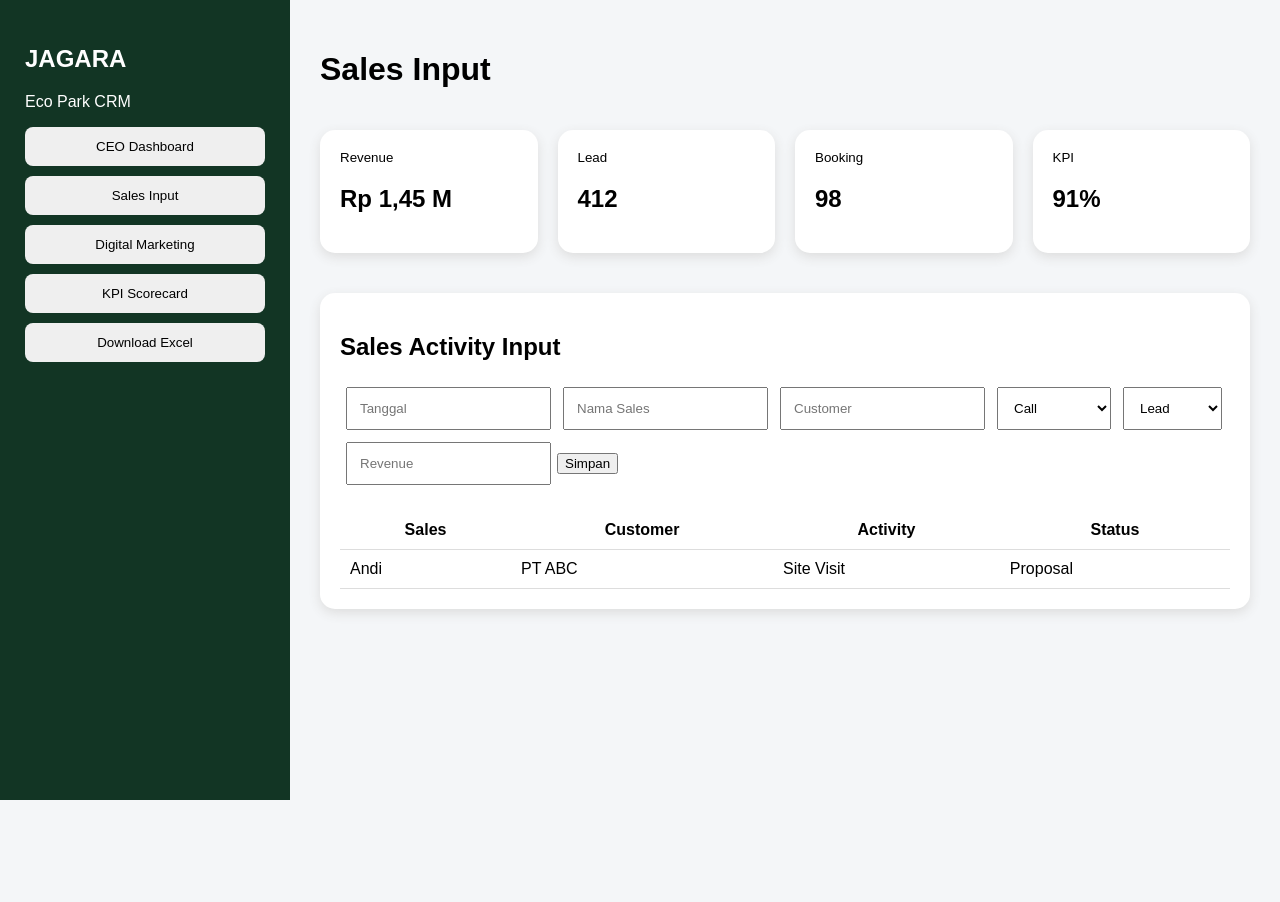
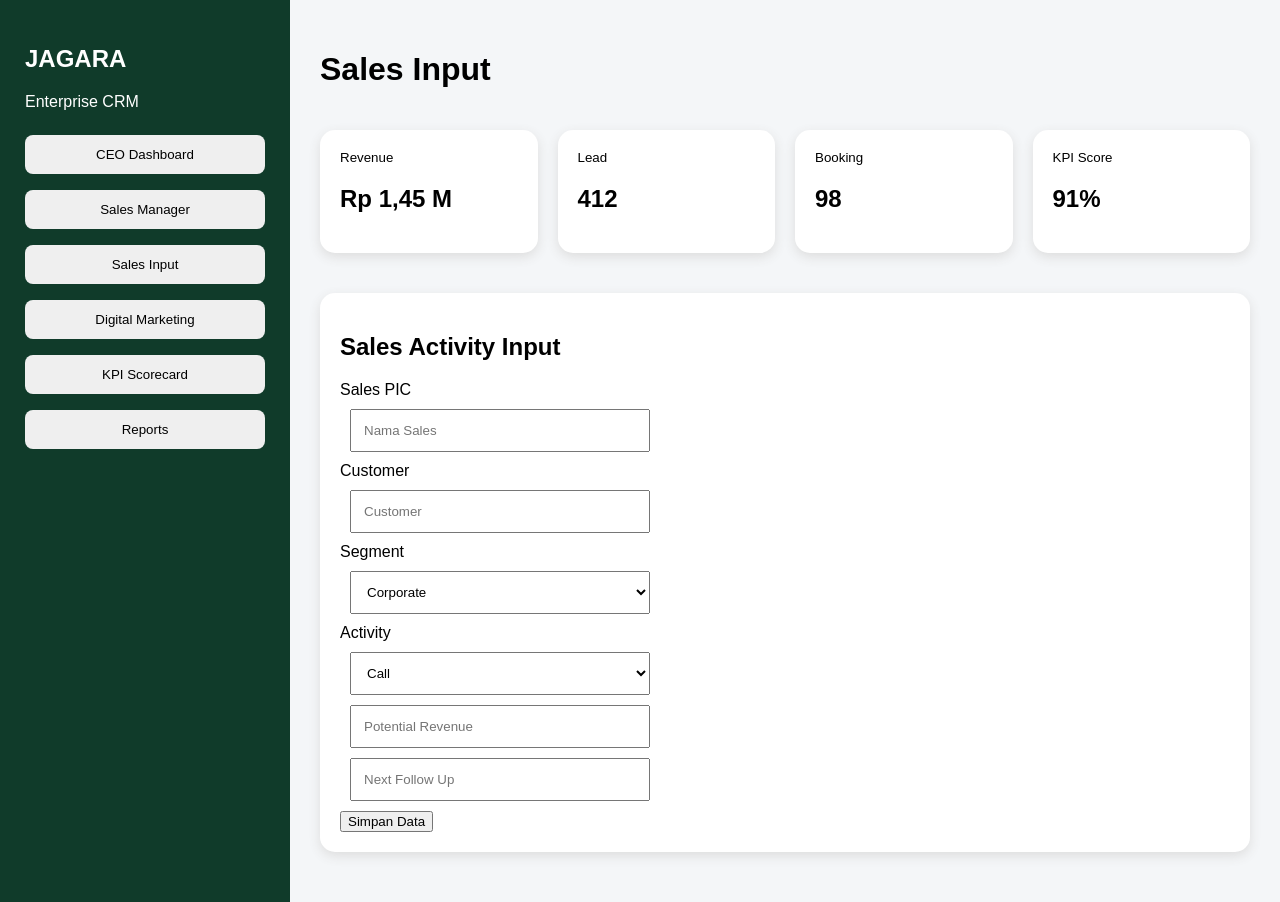
Before and after one commit to warungkitasemua21-cyber/fghr, a React (Vite) app: page / in a window 1280 px wide. Both pictures are taken after a click on the button "Sales Input". Before the commit the page ends 800 px from the top, so only its background shows below. Built offline with nearby package versions, Linux system fonts and the light colour scheme.

Commit message:
Add files via upload

```diff
--- a/package.json
+++ b/package.json
@@ -1,6 +1,6 @@
 {
-  "name":"jagara-eco-park-crm-v13",
-  "version":"13.0.0",
+"name":"jagara-eco-park-crm-v14",
+"version":"14.0.0",
 "scripts":{"dev":"vite","build":"vite build"},
 "dependencies":{
 "react":"latest",
--- a/src/main.jsx
+++ b/src/main.jsx
@@ -1,76 +1,47 @@
-import React,{useState} from "react";
-import {createRoot} from "react-dom/client";
-import {LineChart,Line,BarChart,Bar,XAxis,YAxis,Tooltip,ResponsiveContainer} from "recharts";
-import * as XLSX from "xlsx";
-import "./style.css";
-
-const sample=[
-{date:"02-09-2026",sales:"Andi",customer:"PT ABC",activity:"Site Visit",status:"Proposal",revenue:20000000}
-];
+import React,{useState} from 'react';
+import {createRoot} from 'react-dom/client';
+import './style.css';
 
 function App(){
 
-const [salesData,setSalesData]=useState(sample);
-const [menu,setMenu]=useState("CEO Dashboard");
-
-const [form,setForm]=useState({
-date:"",sales:"",customer:"",activity:"Follow Up",status:"Lead",revenue:""
-});
-
-function save(){
-setSalesData([...salesData,{...form,revenue:Number(form.revenue)}]);
-}
-
-function exportExcel(){
-const ws=XLSX.utils.json_to_sheet(salesData);
-const wb=XLSX.utils.book_new();
-XLSX.utils.book_append_sheet(wb,ws,"Sales Activity");
-XLSX.writeFile(wb,"Jagara_Sales_Report.xlsx");
-}
+const [page,setPage]=useState("CEO Dashboard");
 
 return <div className="layout">
 
 <aside>
 <h1>JAGARA</h1>
-<p>Eco Park CRM</p>
+<p>Enterprise CRM</p>
 
-<button onClick={()=>setMenu("CEO Dashboard")}>CEO Dashboard</button>
-<button onClick={()=>setMenu("Sales Input")}>Sales Input</button>
-<button onClick={()=>setMenu("Digital Marketing")}>Digital Marketing</button>
-<button onClick={()=>setMenu("KPI Scorecard")}>KPI Scorecard</button>
-<button onClick={exportExcel}>Download Excel</button>
-
+{[
+"CEO Dashboard",
+"Sales Manager",
+"Sales Input",
+"Digital Marketing",
+"KPI Scorecard",
+"Reports"
+].map(x=>
+<button onClick={()=>setPage(x)}>{x}</button>
+)}
 </aside>
 
 <main>
-<h1>{menu}</h1>
+<h1>{page}</h1>
 
 <div className="cards">
 <Card t="Revenue" v="Rp 1,45 M"/>
 <Card t="Lead" v="412"/>
 <Card t="Booking" v="98"/>
-<Card t="KPI" v="91%"/>
+<Card t="KPI Score" v="91%"/>
 </div>
 
-{menu==="CEO Dashboard" &&
-<div className="panel">
-<h2>Sales Trend</h2>
-<ResponsiveContainer height={250}>
-<LineChart data={[{m:"Jan",v:50},{m:"Feb",v:80},{m:"Mar",v:120}]}>
-<XAxis dataKey="m"/><YAxis/><Tooltip/><Line dataKey="v"/>
-</LineChart>
-</ResponsiveContainer>
-</div>
-}
-
-{menu==="Sales Input" &&
-<div className="panel">
-<h2>Sales Activity Input</h2>
-<input placeholder="Tanggal" onChange={e=>setForm({...form,date:e.target.value})}/>
-<input placeholder="Nama Sales" onChange={e=>setForm({...form,sales:e.target.value})}/>
-<input placeholder="Customer" onChange={e=>setForm({...form,customer:e.target.value})}/>
-
-<select onChange={e=>setForm({...form,activity:e.target.value})}>
+{page==="Sales Input" &&
+<Panel title="Sales Activity Input">
+<label>Sales PIC</label><input placeholder="Nama Sales"/>
+<label>Customer</label><input placeholder="Customer"/>
+<label>Segment</label>
+<select><option>Corporate</option><option>School</option><option>Family</option></select>
+<label>Activity</label>
+<select>
 <option>Call</option>
 <option>Follow Up</option>
 <option>Meeting</option>
@@ -79,33 +50,16 @@ return <div className="layout">
 <option>Negotiation</option>
 <option>Closing</option>
 </select>
-
-<select onChange={e=>setForm({...form,status:e.target.value})}>
-<option>Lead</option>
-<option>Qualified</option>
-<option>Proposal</option>
-<option>Won</option>
-<option>Lost</option>
-</select>
-
-<input placeholder="Revenue" onChange={e=>setForm({...form,revenue:e.target.value})}/>
-
-<button onClick={save}>Simpan</button>
-
-<table>
-<tr><th>Sales</th><th>Customer</th><th>Activity</th><th>Status</th></tr>
-{salesData.map(x=>
-<tr><td>{x.sales}</td><td>{x.customer}</td><td>{x.activity}</td><td>{x.status}</td></tr>
-)}
-</table>
-</div>
+<input placeholder="Potential Revenue"/>
+<input placeholder="Next Follow Up"/>
+<button>Simpan Data</button>
+</Panel>
 }
 
-{menu==="Digital Marketing" &&
-<div className="panel">
-<h2>Digital Marketing Activity Input</h2>
+{page==="Digital Marketing" &&
+<Panel title="Digital Marketing Activity Input">
 <input placeholder="PIC Marketing"/>
-<input placeholder="Campaign"/>
+<input placeholder="Campaign Name"/>
 <select>
 <option>Instagram</option>
 <option>TikTok</option>
@@ -115,23 +69,41 @@ return <div className="layout">
 </select>
 <input placeholder="Content Published"/>
 <input placeholder="Reach"/>
-<input placeholder="Lead"/>
-<input placeholder="Booking"/>
+<input placeholder="Engagement"/>
+<input placeholder="Lead Generated"/>
+<input placeholder="Booking Generated"/>
 <input placeholder="Revenue Contribution"/>
 <button>Simpan Campaign</button>
-</div>
+</Panel>
 }
 
-{menu==="KPI Scorecard" &&
-<div className="panel">
-<h2>KPI Calculation</h2>
+{page==="KPI Scorecard" &&
+<Panel title="KPI Engine">
 <table>
-<tr><th>KPI</th><th>Weight</th></tr>
+<tr><th>Parameter</th><th>Weight</th></tr>
 <tr><td>Sales Activity</td><td>40%</td></tr>
 <tr><td>Sales Result</td><td>35%</td></tr>
 <tr><td>Digital Marketing</td><td>25%</td></tr>
 </table>
-</div>
+</Panel>
+}
+
+{page==="Reports" &&
+<Panel title="Report Center">
+<button>Export Sales Excel</button>
+<button>Export Digital Marketing Excel</button>
+<button>Export KPI Report PDF</button>
+</Panel>
+}
+
+{page==="CEO Dashboard" &&
+<Panel title="Executive Overview">
+<p>Revenue Trend</p>
+<p>Sales Funnel</p>
+<p>Top Performer</p>
+<p>Digital Marketing Contribution</p>
+<p>Monthly Performance</p>
+</Panel>
 }
 
 </main>
@@ -142,4 +114,8 @@ function Card({t,v}){
 return <div className="card"><small>{t}</small><h2>{v}</h2></div>
 }
 
-createRoot(document.getElementById("root")).render(<App/>);
+function Panel({title,children}){
+return <div className="panel"><h2>{title}</h2>{children}</div>
+}
+
+createRoot(document.getElementById('root')).render(<App/>);
--- a/src/style.css
+++ b/src/style.css
@@ -1,10 +1,10 @@
 body{margin:0;font-family:Arial;background:#f4f6f8}
 .layout{display:flex;min-height:100vh}
-aside{width:240px;background:#123524;color:white;padding:25px}
-aside button{display:block;width:100%;padding:12px;margin:10px 0;border:0;border-radius:8px}
+aside{width:240px;background:#103b2a;color:white;padding:25px}
+aside button{width:100%;padding:12px;margin:8px 0;border-radius:8px;border:0}
 main{flex:1;padding:30px}
 .cards{display:grid;grid-template-columns:repeat(4,1fr);gap:20px}
 .card,.panel{background:white;padding:20px;border-radius:15px;margin:20px 0;box-shadow:0 4px 12px #ddd}
-input,select{padding:12px;margin:6px}
-table{width:100%;border-collapse:collapse;margin-top:20px}
+input,select{display:block;padding:12px;margin:10px;width:300px}
+table{width:100%;border-collapse:collapse}
 td,th{padding:10px;border-bottom:1px solid #ddd}
```
Also changed, not shown: database/schema.json (+6 -50 lines), 1 other file (tests, documents, lock files or other folders). Lines whose indentation alone changed are shown as unchanged.
